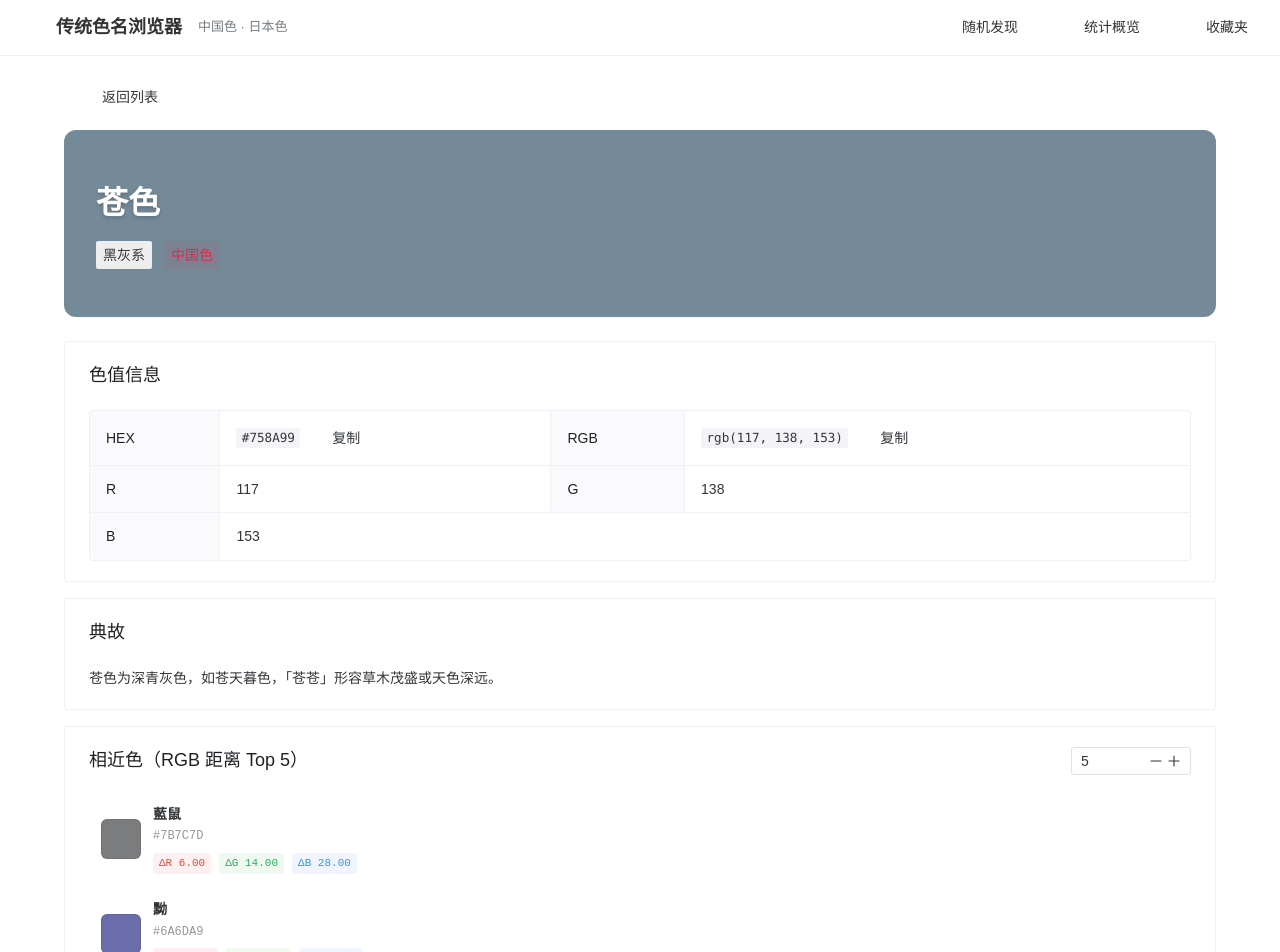
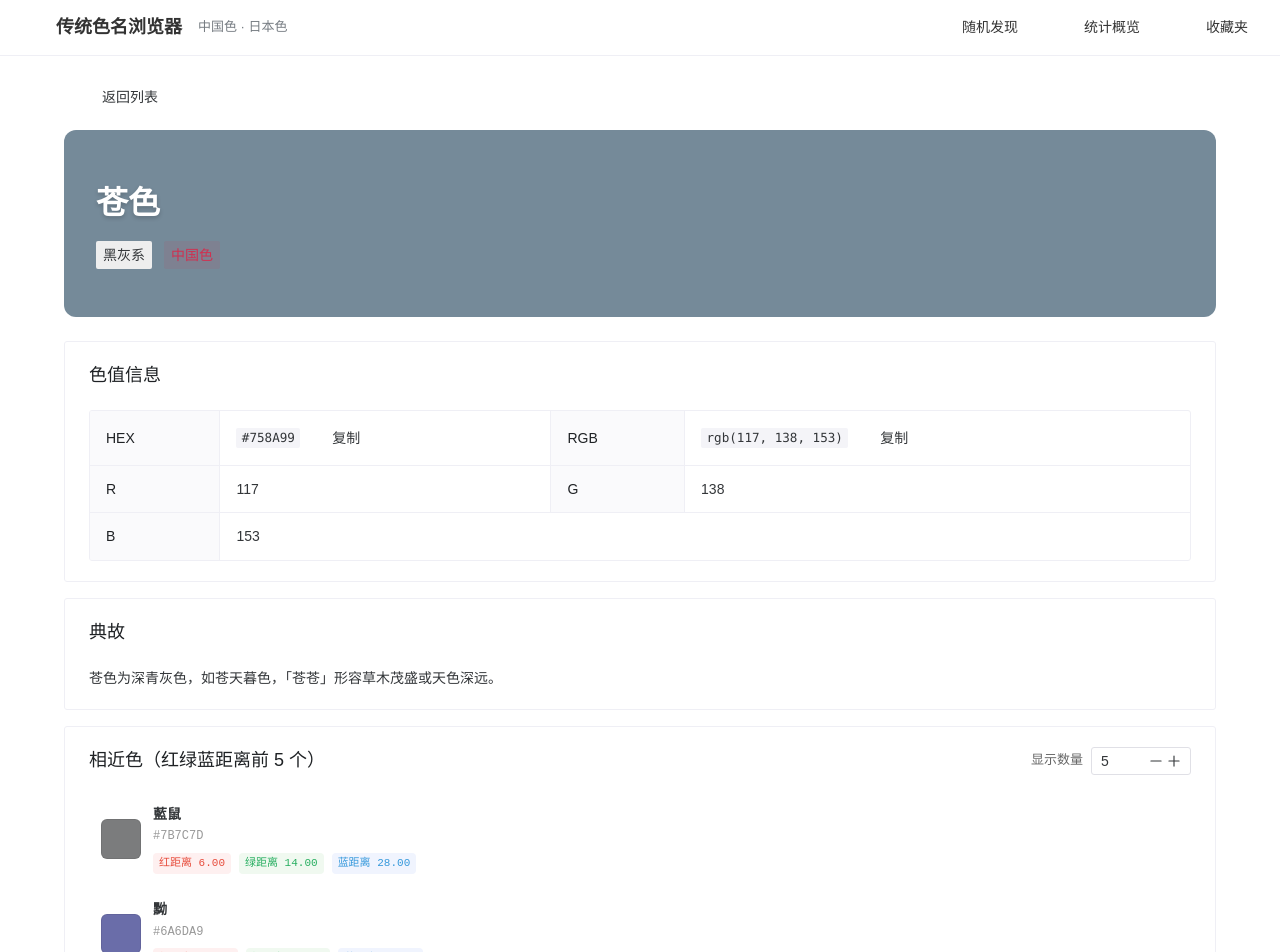
Before and after one commit to LcjGitHub/label-6123, a Vue app: page /color/cn-049 in a window 1280 px wide. Shown: the top 952 px of the page. Built offline with nearby package versions, Linux system fonts and the light colour scheme; some icons are missing.

Commit message:
.913020344866380:ab58120b5ba15fe6b5417e5c9c6e459e_6a2b895a36d898ac98c44696.6a2b8c1f36d898ac98c448fc.6a2b8c1e9015ba2cfc215d95:Trae CN.T(2026/6/12 12:33:35)

```diff
--- a/src/utils/colorUtils.ts
+++ b/src/utils/colorUtils.ts
@@ -20,6 +20,7 @@ export function findSimilarColors(
   allColors: ColorItem[],
   limit = 5
 ): SimilarColorItem[] {
+  const seenHex = new Set<string>()
   return allColors
     .filter((c) => c.id !== target.id)
     .map((c) => ({
@@ -30,6 +31,14 @@ export function findSimilarColors(
       bDistance: Math.abs(target.rgb.b - c.rgb.b),
     }))
     .sort((a, b) => a.distance - b.distance)
+    .filter((item) => {
+      const hex = item.color.hex.toLowerCase()
+      if (seenHex.has(hex)) {
+        return false
+      }
+      seenHex.add(hex)
+      return true
+    })
     .slice(0, limit)
 }
 
--- a/src/views/ColorDetail.vue
+++ b/src/views/ColorDetail.vue
@@ -64,14 +64,18 @@
     <n-card class="color-detail__card">
       <template #header>
         <div class="color-detail__similar-header">
-          <span>相近色（RGB 距离 Top {{ similarCount }}）</span>
+          <span>相近色（红绿蓝距离前 {{ similarCount }} 个）</span>
+          <div class="color-detail__similar-count-control">
+            <span class="color-detail__similar-count-label">显示数量</span>
             <n-input-number
               v-model:value="similarCount"
               :min="3"
               :max="10"
               size="small"
-            style="width: 120px"
+              placeholder=""
+              style="width: 100px"
             />
+          </div>
         </div>
       </template>
       <div class="color-detail__similar">
@@ -92,13 +96,13 @@
             </div>
             <div class="color-detail__similar-distances">
               <span class="color-detail__distance color-detail__distance--r">
-                ΔR {{ item.rDistance.toFixed(2) }}
+                红距离 {{ item.rDistance.toFixed(2) }}
               </span>
               <span class="color-detail__distance color-detail__distance--g">
-                ΔG {{ item.gDistance.toFixed(2) }}
+                绿距离 {{ item.gDistance.toFixed(2) }}
               </span>
               <span class="color-detail__distance color-detail__distance--b">
-                ΔB {{ item.bDistance.toFixed(2) }}
+                蓝距离 {{ item.bDistance.toFixed(2) }}
               </span>
             </div>
           </div>
@@ -245,6 +249,17 @@ function handleCopyRgb() {
   width: 100%;
 }
 
+.color-detail__similar-count-control {
+  display: flex;
+  align-items: center;
+  gap: 8px;
+}
+
+.color-detail__similar-count-label {
+  font-size: 13px;
+  color: #666;
+}
+
 .color-detail__similar {
   display: flex;
   flex-direction: column;
```
Lines whose indentation alone changed are shown as unchanged.
